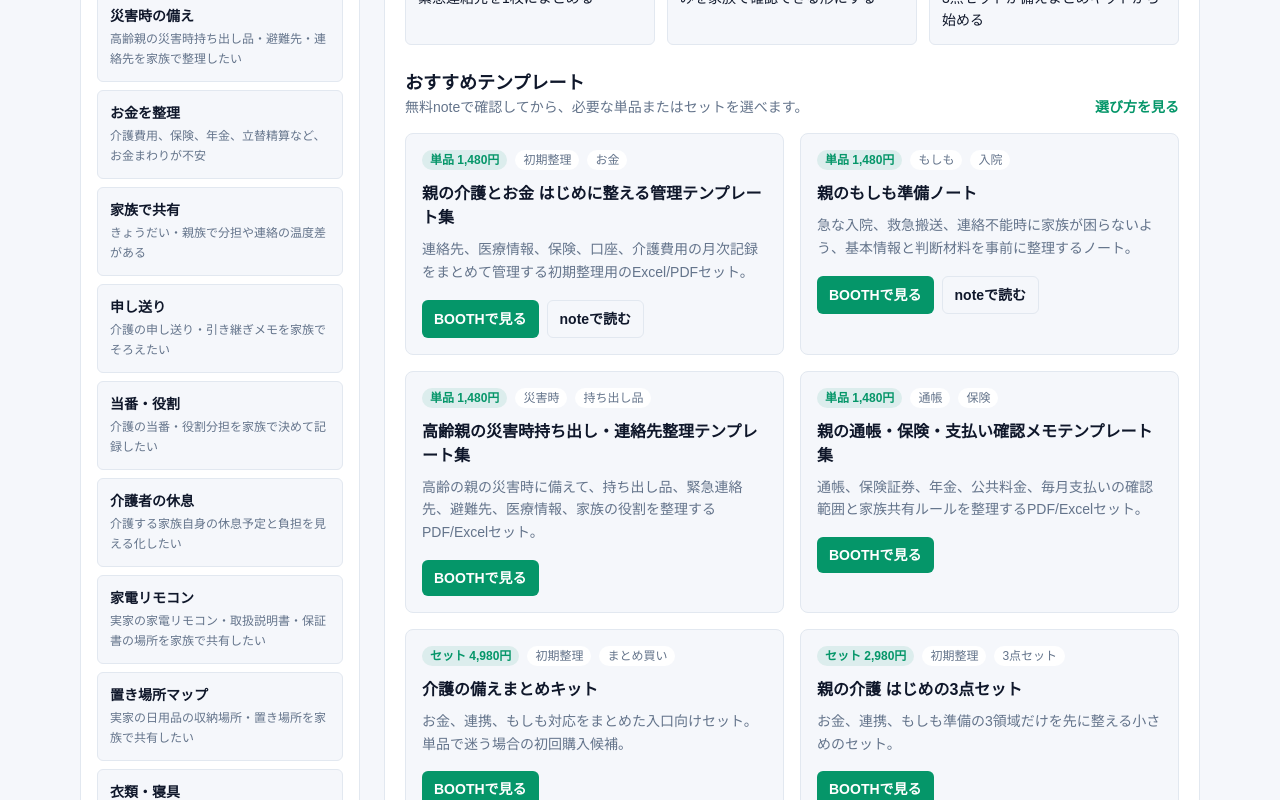
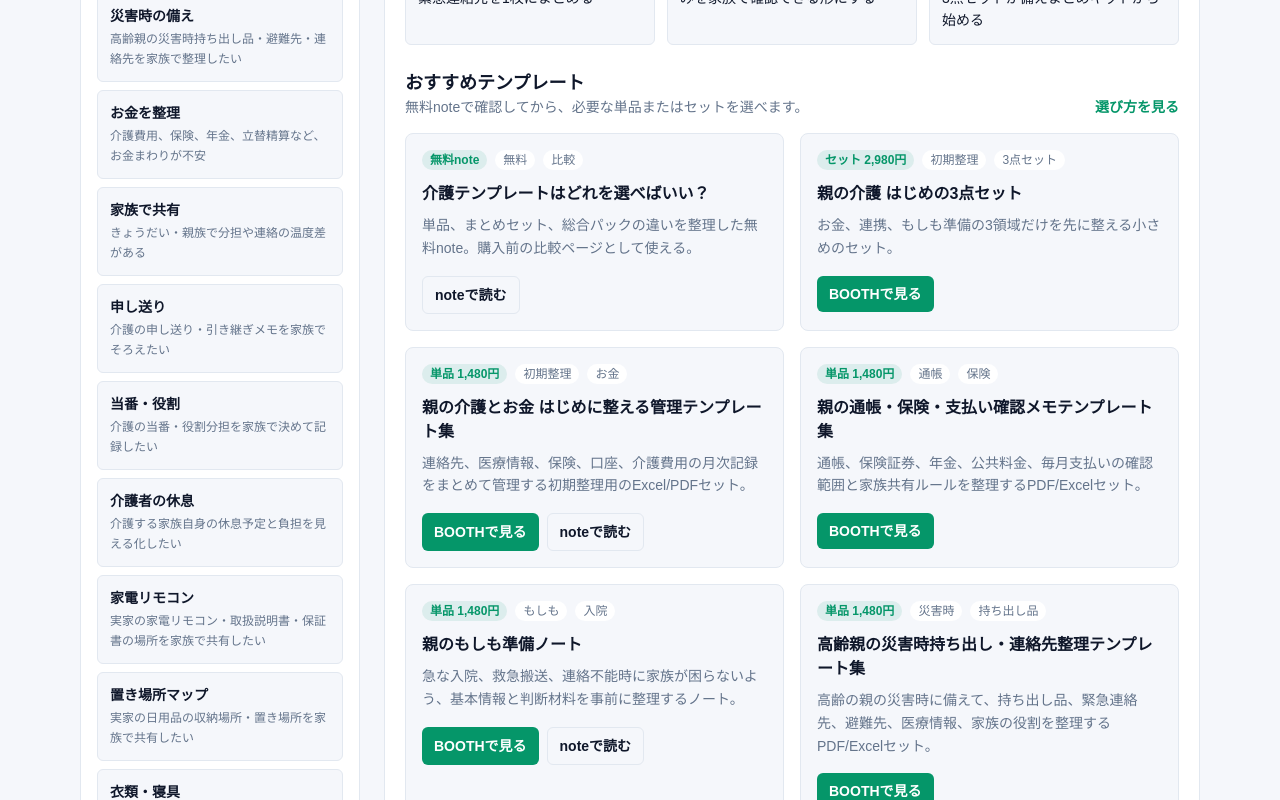
Before and after one commit to music6745-max/money-navi, a Next.js app: page /kaigo in a window 1280 px wide. Shown: the part 3700-4500 px from the top of the page. Built offline with nearby package versions, Linux system fonts and the light colour scheme; no server answers.

Commit message:
fix: preserve kaigo diagnosis product order

```diff
--- a/src/app/kaigo/KaigoDiagnosis.tsx
+++ b/src/app/kaigo/KaigoDiagnosis.tsx
@@ -1,7 +1,7 @@
 "use client";
 
 import { useMemo, useState } from "react";
-import { kaigoProducts, kaigoSituations } from "@/lib/kaigoProducts";
+import { kaigoProducts, kaigoSituations, type KaigoProduct } from "@/lib/kaigoProducts";
 import { TrackedExternalLink } from "@/components/TrackedExternalLink";
 import { TrackedOfferLink } from "@/components/TrackedOfferLink";
 
@@ -27,8 +27,16 @@ export function KaigoDiagnosis() {
   const [selectedId, setSelectedId] = useState(kaigoSituations[0]?.id ?? "");
   const selected = kaigoSituations.find((item) => item.id === selectedId) ?? kaigoSituations[0];
   const recommendedProducts = useMemo(() => {
-    const ids = new Set(selected.productIds);
-    return kaigoProducts.filter((product) => ids.has(product.id));
+    const productById = new Map<string, KaigoProduct>(kaigoProducts.map((product) => [product.id, product]));
+    const products: KaigoProduct[] = [];
+
+    for (const productId of selected.productIds) {
+      const product = productById.get(productId);
+      if (!product) continue;
+      products.push(product);
+    }
+
+    return products;
   }, [selected.productIds]);
 
   return (
```
